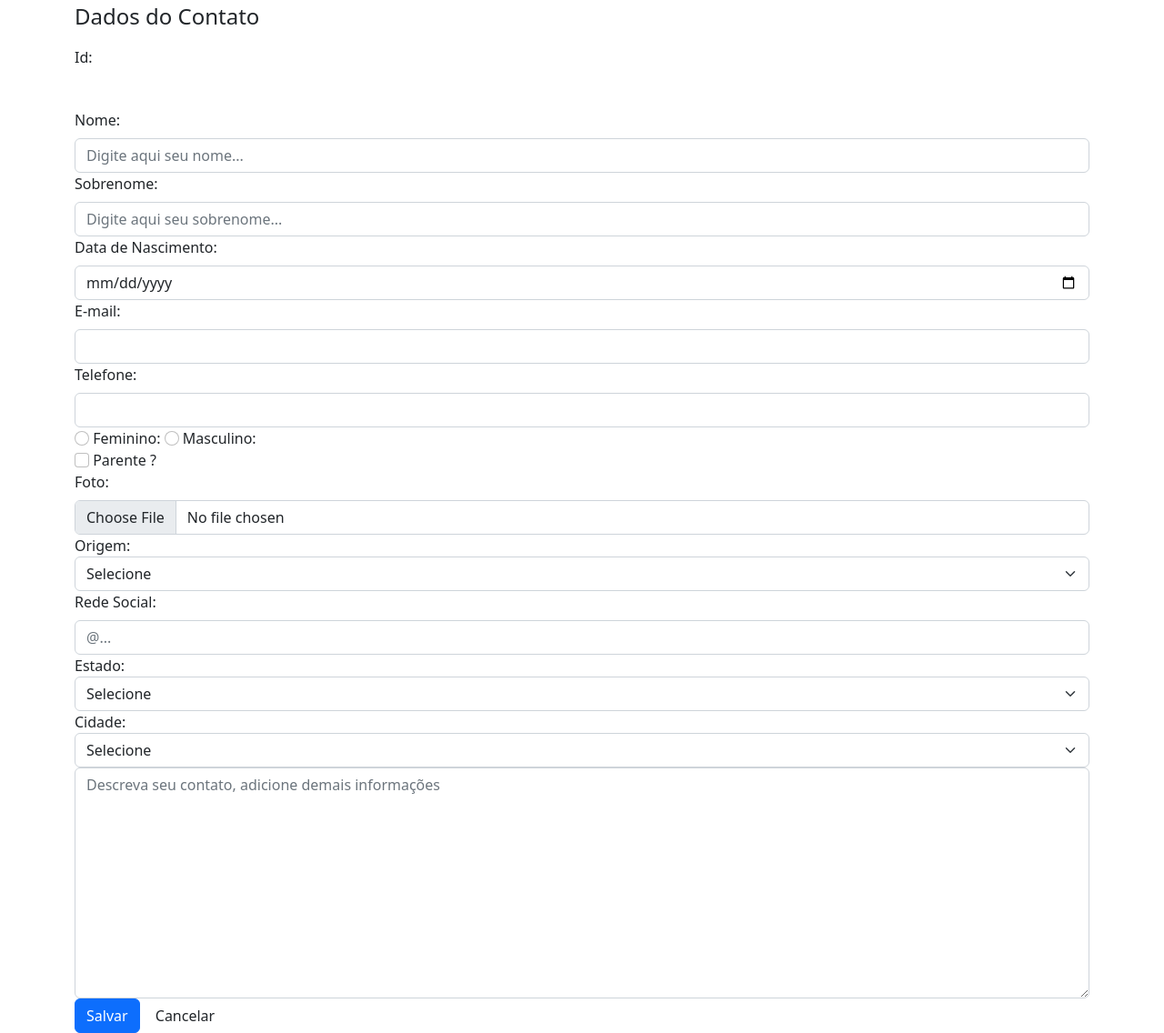
After one commit to marcelaleite/desenvweb2022, a PHP site: page /contato.php in a window 1280 px wide. The commit adds this page. Shown: the whole page at 91% size. Run offline with PHP 8.4, Linux system fonts and the light colour scheme.

Commit message:
atualização json

```diff
--- a/agenda/acao.php
+++ b/agenda/acao.php
@@ -3,19 +3,146 @@
 // verificar dados enviados
 // echo 'Dados enviados:<br>';
 // echo '<pre>';
-// var_dump($_GET);
+// var_dump($_POST);
 // echo '</pre>';
-$nome = isset($_POST['nome'])?$_POST['nome']:'';
-$sobrenome = isset($_POST['sobrenome'])?$_POST['sobrenome']:'';
+define('JSON','contatos.json');
 
-if (isset($_POST['nome'])){
-    echo 'Olá '.$_POST['nome'];
-}else
-    header('location: contato.html');
+function carregaDadosFormParaVetor(){
+    $destino = '';
+    if (isset($_FILES['foto'])){
+        // define a pasta destino do arquivo feito upload
+        $destino = 'imagens/'.$_FILES['foto']['name'];
+        // move o arquivo para a pasta destino
+        move_uploaded_file($_FILES['foto']['tmp_name'],$destino);
+    }
 
-    $dados = array('Nome'=>$nome,'Sobrenome'=>$sobrenome);
+    // pega informação enviada via post e guarda no vetor dados
+    $dados = array( 'id' => isset($_POST['id'])?$_POST['id']:'',  // teste ISSET é para verificar se os dados foram enviados
+                    'nome' => isset($_POST['nome'])?$_POST['nome']:'',
+                    'sobrenome' => isset($_POST['sobrenome'])?$_POST['sobrenome']:'',
+                    'dtnasc' => isset($_POST['dtnasc'])?$_POST['dtnasc']:'',
+                    'email' => isset($_POST['email'])?$_POST['email']:'',
+                    'telefone' => isset($_POST['telefone'])?$_POST['telefone']:'',
+                    'sexo' => isset($_POST['sexo'])?$_POST['sexo']:'',
+                    'parente' => isset($_POST['parente'])?$_POST['parente']:'',
+                    'origem' => isset($_POST['origem'])?$_POST['origem']:'',
+                    'rede' => isset($_POST['rede'])?$_POST['rede']:'',
+                    'estado' => isset($_POST['estado'])?$_POST['estado']:'',
+                    'cidade' => isset($_POST['cidade'])?$_POST['cidade']:'',
+                    'descricao' => isset($_POST['descricao'])?$_POST['descricao']:'',
+                    'foto'=>$destino
+                );
+    return $dados;
 
-   $arquivo = fopen('contatos.txt','w+');
-   fwrite($arquivo,json_encode($dados));
-   fclose($arquivo);
+}
+
+
+function inserir($novocontato){ // atualiza arquivo com todos os dados
+    $dados = carregaDoArquivoParaVetor();
+    // $novocontato = carregaDadosFormParaVetor();
+    $novocontato['id'] = nextID($dados);
+    if (validaDados($novocontato)){
+        if ($dados){
+            array_push($dados,$novocontato);
+        }else{
+            $dados[] = $novocontato;
+        }
+        salvaDadosNoArquivo($dados);
+        return true;
+    }
+    return false;
+}
+
+function salvaDadosNoArquivo($dados){
+    file_put_contents(JSON,json_encode($dados));
+}
+
+function nextID($dados){
+    $id = 0;
+    if ($dados)
+        $id = intval($dados[count($dados)-1]['id']);
+    return ++$id;
+}
+
+function carregaDoArquivoParaVetor(){
+    if (file_exists(JSON)){
+        $conteudo = file_get_contents(JSON);
+        $contatos = json_decode($conteudo,true);
+        return $contatos;
+    }
+    return null;
+
+}
+
+function validaDados($dados){
+
+    foreach($dados as $campo){  // apenas verifica se tem algum campo em branco
+        if ($campo == '')
+            return false;
+    }
+    return true;
+}
+
+function excluir($id){
+    $dados = carregaDoArquivoParaVetor();
+    $i = 0;
+    foreach($dados as $contato){
+        if ($contato['id'] == $id)
+            break;
+        else
+        $i++;
+    }
+    array_splice($dados,$i,1);
+    salvaDadosNoArquivo($dados);
+}
+
+function buscaContato($id){
+    $dados = carregaDoArquivoParaVetor();
+    foreach($dados as $contato){
+        if ($contato['id'] == $id)
+            return $contato;
+    }
+}
+
+function alterar($alterado){
+    $dados = carregaDoArquivoParaVetor();
+    $i = 0;
+    foreach($dados as $contato){
+        if ($contato['id'] == $alterado['id'])
+            break;
+        else
+        $i++;
+    }
+    array_splice($dados,$i,1,array($alterado));
+    salvaDadosNoArquivo($dados);
+}
+
+
+$acao = isset($_POST['acao'])?$_POST['acao']:'';
+
+if ($acao =='salvar'){
+
+    $contato = carregaDadosFormParaVetor();
+    if ($contato['id'] == 0){
+        if (inserir($contato))
+            header('location: index.php');
+    }else{
+        alterar($contato);
+        header('location: index.php');
+
+    }
+}
+else{
+
+    $acao = isset($_GET['acao'])?$_GET['acao']:'';
+    $id = isset($_GET['id'])?$_GET['id']:'';
+
+    if ($acao == 'excluir'){
+        excluir($id);
+    }else if($acao == 'editar'){
+        $contato = buscaContato($id);
+
+
+    }
+}
 ?>
--- /dev/null
+++ b/agenda/contato.php
@@ -0,0 +1,111 @@
+<?php
+    include "acao.php";
+
+?>
+<!DOCTYPE html>
+<html lang="en">
+<head>
+    <meta charset="UTF-8">
+    <!-- CSS only -->
+    <link href="https://cdn.jsdelivr.net/npm/bootstrap@5.2.0/dist/css/bootstrap.min.css" rel="stylesheet" integrity="sha384-gH2yIJqKdNHPEq0n4Mqa/HGKIhSkIHeL5AyhkYV8i59U5AR6csBvApHHNl/vI1Bx" crossorigin="anonymous">
+    <!-- JavaScript Bundle with Popper -->
+    <script src="https://cdn.jsdelivr.net/npm/bootstrap@5.2.0/dist/js/bootstrap.bundle.min.js" integrity="sha384-A3rJD856KowSb7dwlZdYEkO39Gagi7vIsF0jrRAoQmDKKtQBHUuLZ9AsSv4jD4Xa" crossorigin="anonymous"></script>
+
+    <title>Cadastro de Novo Contato</title>
+
+</head>
+<body class='container'>
+    <div class='row'>
+        <div class='col'>
+            <section id="formulario-cadastro">
+                <form  method="post" enctype="multipart/form-data">
+                    <fieldset>
+                        <legend>Dados do Contato</legend>
+                        <div>
+                            <label class="col-sm-2 col-form-label" for="nome">Id:</label>
+                            <input readonly class="form-control-plaintext" type="text" id="id" name="id"  value=<?=isset($contato)?$contato['id']:''?> >
+                        </div>
+                        <div>
+                            <label class="form-label" for="nome">Nome:</label>
+                            <input class="form-control" type="text" id="nome" name="nome" placeholder="Digite aqui seu nome..."  value= <?=isset($contato)?$contato['nome']:''?> >
+                        </div>
+                        <div>
+                            <label class="form-label" for="sobrenome">Sobrenome:</label>
+                            <input type="text"  class="form-control" id="sobrenome" name="sobrenome" placeholder="Digite aqui seu sobrenome..."  value=<?=isset($contato)?$contato['sobrenome']:''?>>
+                        </div>
+                        <div>
+                            <label class="form-label" for="dtnasc">Data de Nascimento:</label>
+                            <input type="date"  class="form-control" id="dtnasc" name="dtnasc" value=<?=isset($contato)?$contato['dtnasc']:''?>>
+                        </div>
+                        <div>
+                            <label class="form-label" for="email">E-mail:</label>
+                            <input type="email"  class="form-control"  id="email" name="email" value=<?=isset($contato)?$contato['email']:''?>>
+                        </div>
+                        <div>
+                            <label class="form-label" for="telefone">Telefone:</label>
+                            <input type="tel"  class="form-control"  id="telefone" name="telefone" value=<?=isset($contato)?$contato['telefone']:''?>>
+                        </div>
+                        <div>
+                            <input type="radio"  class="form-check-input"   id="sexofeminino" name="sexo" value="1" <?php if(isset($contato) and $contato['sexo']=='1') echo 'checked'; ?> >
+                            <label class="form-check-label" for="sexofeminino">Feminino:</label>
+                            <input type="radio" class="form-check-input"   id="sexomasculino" name="sexo" value="2" <?php if(isset($contato) and $contato['sexo']=='2') echo 'checked'; ?> >
+                            <label class="form-check-label" for="sexomasculino">Masculino:</label>
+                        </div
+                        <div>
+                            <input type="checkbox" class="form-check-input"  id="parente" name="parente" <?php if(isset($contato) and $contato['parente']) echo 'checked'?> >
+                            <label class="form-check-label"  for="parente">Parente ?</label>
+                        </div>
+                        <div>
+                            <label class="form-label" for="foto">Foto:</label>
+                            <input type="file"  class="form-control"  id="foto" name="foto" value=<?=isset($contato)?$contato['foto']:''?>>
+                        </div>
+                        <div>
+                            <label for="origem">Origem:</label>
+                            <select  class="form-select"  name="origem" id="origem">
+                                <option value="0">Selecione</option>
+                                <option value="1"  <?php if(isset($contato) and $contato['origem'] == 1) echo 'selected'; ?>>Trabalho</option>
+                                <option value="2"  <?php if(isset($contato) and $contato['origem'] == 2) echo 'selected'; ?>>Escola</option>
+                                <option value="3"  <?php if(isset($contato) and $contato['origem'] == 3) echo 'selected'; ?>>Internet</option>
+                                <option value="4"  <?php if(isset($contato) and $contato['origem'] == 4) echo 'selected'; ?>>Night</option>
+                            </select>
+                        </div>
+                        <div>
+                            <label  class="form-label"for="rede">Rede Social:</label>
+                            <input  class="form-control"  type="text" id="rede" name="rede" placeholder="@..." value=<?=isset($contato)?$contato['rede']:''?>>
+                        </div>
+                        <div>
+                            <label for="estado">Estado:</label>
+                            <select  class="form-select"  name="estado" id="estado">
+                                <option value="0">Selecione</option>
+                                <option value="1" <?php if(isset($contato) and $contato['estado'] == 1) echo 'selected'; ?>>Acre</option>
+                                <option value="2" <?php if(isset($contato) and $contato['estado'] == 2) echo 'selected'; ?>>Paraná</option>
+                                <option value="3" <?php if(isset($contato) and $contato['estado'] == 3) echo 'selected'; ?>>Rio Grande do Sul</option>
+                                <option value="4" <?php if(isset($contato) and $contato['estado'] == 4) echo 'selected'; ?>>Santa Catarina</option>
+                                <option value="5" <?php if(isset($contato) and $contato['estado'] == 5) echo 'selected'; ?>>São Paulo</option>
+                            </select>
+                        </div>
+                        <div>
+                            <label for="cidade">Cidade:</label>
+                            <select  class="form-select" name="cidade" id="cidade" value=<?=isset($contato)?$contato['cidade']:''?>>
+                                <option value="0">Selecione</option>
+                                <option value="1" <?php if(isset($contato) and $contato['cidade'] == 1) echo 'selected'; ?>>Joinville</option>
+                                <option value="2" <?php if(isset($contato) and $contato['cidade'] == 2) echo 'selected'; ?>>Florianópolis</option>
+                                <option value="3" <?php if(isset($contato) and $contato['cidade'] == 3) echo 'selected'; ?>>Itajaí</option>
+                                <option value="4" <?php if(isset($contato) and $contato['cidade'] == 4) echo 'selected'; ?>>Blumenau</option>
+                                <option value="5" <?php if(isset($contato) and $contato['cidade'] == 5) echo 'selected'; ?>>Rio do Sul</option>
+                            </select>
+                        </div>
+                        <div>
+                            <textarea  class="form-control"  name="descricao" id="descricao" cols="30" rows="10" placeholder="Descreva seu contato, adicione demais informações"><?=isset($contato)?$contato['descricao']:''?></textarea>
+                        </div>
+                        <div>
+                            <button  class="btn btn-primary"  type="submit" name="acao" value="salvar">Salvar</button>
+                            <input  class="btn btn-cancel"  type="reset" name="cancelar" value="Cancelar" onclick='window.location.href="index.php"'>
+                        </div>
+                    </fieldset>
+                </form>
+            </section>
+        </div>
+    </div>
+</body>
+</html>
--- /dev/null
+++ b/agenda/contatos.json
@@ -0,0 +1 @@
+[{"id":"1","nome":"marcela","sobrenome":"leite","dtnasc":"2021-08-02","email":"maria@gmail.com","telefone":"4545","sexo":"1","parente":"","origem":"1","rede":"@eeee","estado":"2","cidade":"2","descricao":"xxxx","foto":"imagens\/"},{"id":"3","nome":"Marta","sobrenome":"Souza","dtnasc":"2020-08-02","email":"marta@mail.com","telefone":"4343344","sexo":"1","parente":"on","origem":"1","rede":"aasas","estado":"4","cidade":"1","descricao":"sksksksksk","foto":"imagens\/"}]
--- a/agenda/contatos.txt
+++ /dev/null
@@ -1 +0,0 @@
-{"Nome":"Marcela","Sobrenome":"Leite"}
```
Also changed, not shown: agenda/contato.html (deleted, +0 -106 lines), agenda/index.php (renamed from agenda/index.html, +16 -24 lines), agenda/script.js (+4 -28 lines), agenda/imagens/Captura de tela de 2022-09-16 16-09-40.png (added), agenda/imagens/Captura de tela de 2022-09-26 15-38-45.png (added).
